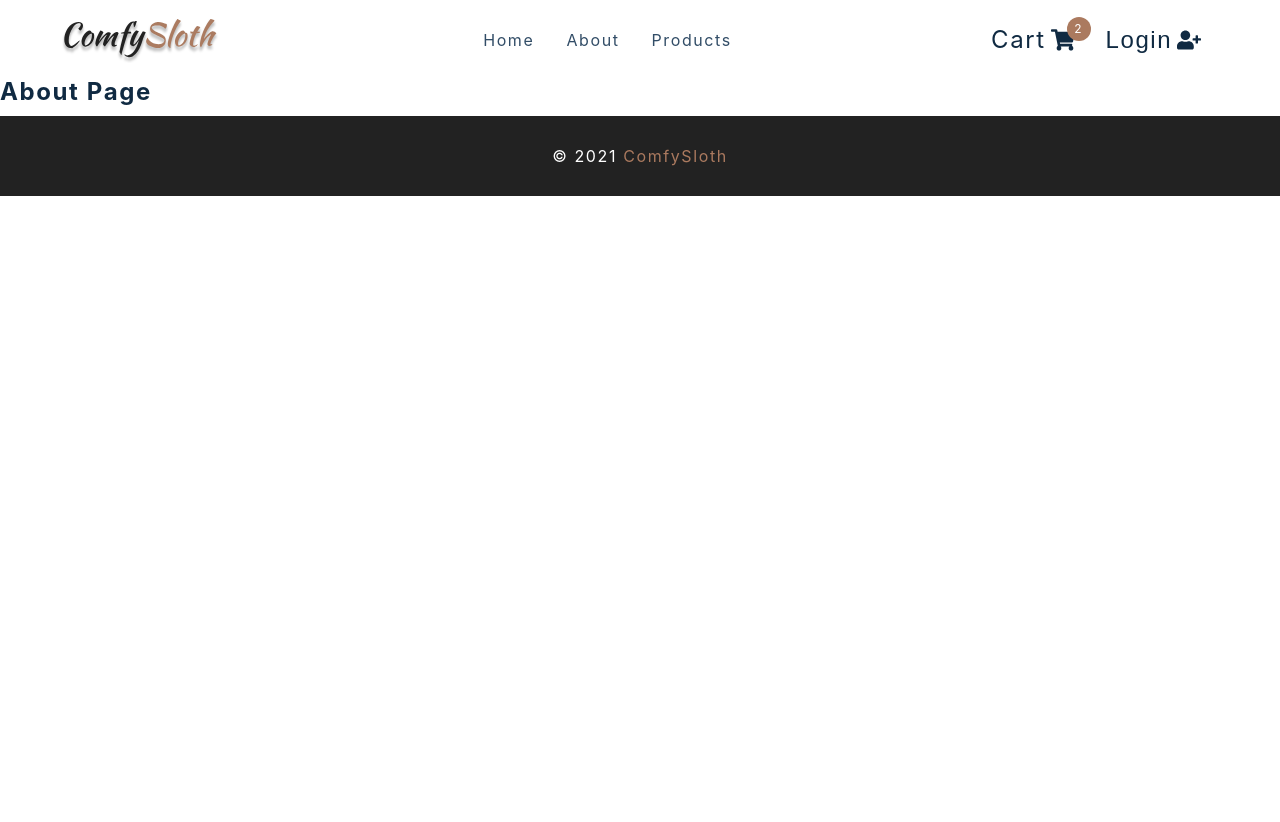
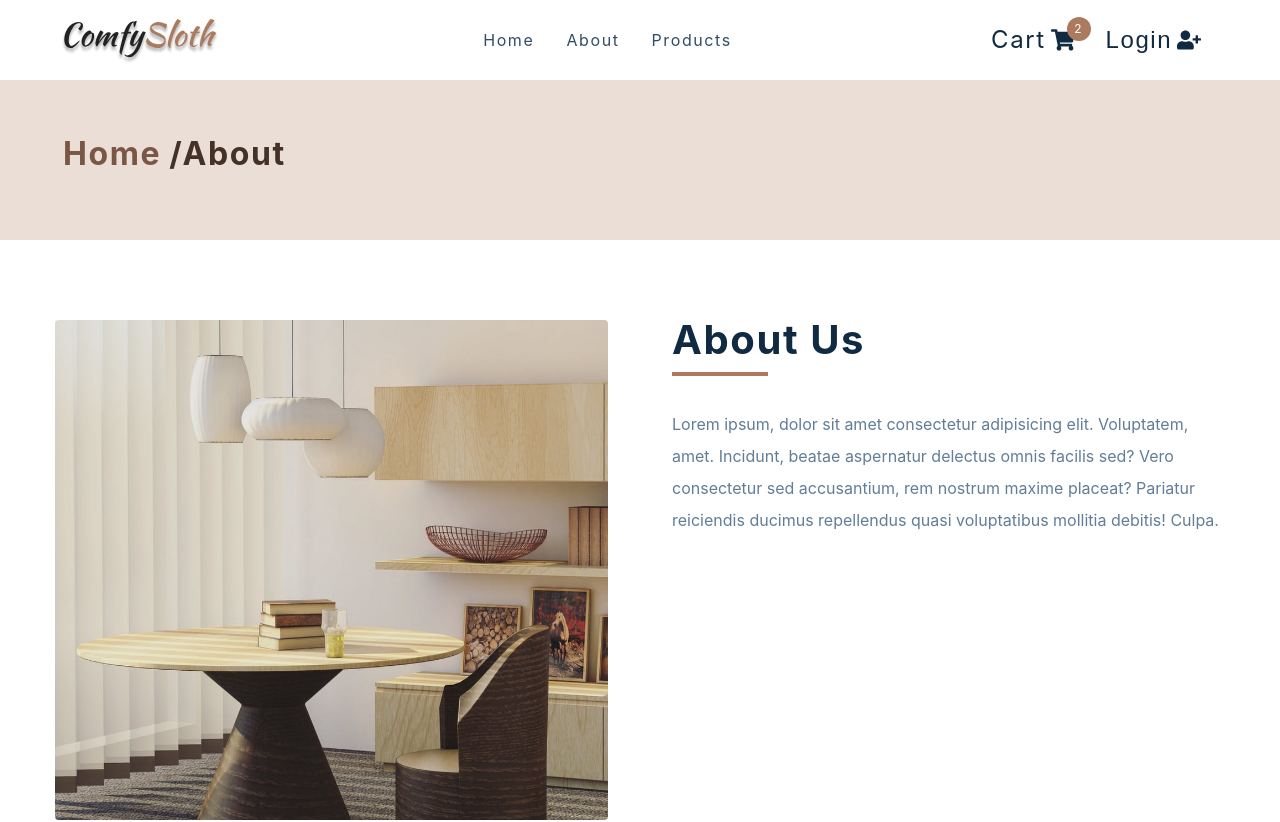
Before and after one commit to yashv6655/Modern-Furniture-Website, a React (Create React App) app: page /about in a window 1280 px wide. Shown: the top 822 px of the page. Before the commit the page ends 800 px from the top, so only its background shows below. Built offline with nearby package versions, Linux system fonts and the light colour scheme; the HTML template or start-up script is replaced by a standard one.

Commit message:
About, hero, and checkout page skeleton

```diff
--- a/src/components/PageHero.js
+++ b/src/components/PageHero.js
@@ -1,9 +1,17 @@
-import React from 'react'
-import styled from 'styled-components'
-import { Link } from 'react-router-dom'
-const PageHero = () => {
-  return <h4>page hero</h4>
-}
+import React from "react";
+import styled from "styled-components";
+import { Link } from "react-router-dom";
+const PageHero = ({ title }) => {
+  return (
+    <Wrapper>
+      <div className="section-center">
+        <h3>
+          <Link to="/">Home</Link>/{title}
+        </h3>
+      </div>
+    </Wrapper>
+  );
+};
 
 const Wrapper = styled.section`
   background: var(--clr-primary-10);
@@ -21,6 +29,6 @@
   a:hover {
     color: var(--clr-primary-1);
   }
-`
+`;
 
-export default PageHero
+export default PageHero;
--- a/src/pages/AboutPage.js
+++ b/src/pages/AboutPage.js
@@ -1,11 +1,31 @@
-import React from 'react'
-import styled from 'styled-components'
-import { PageHero } from '../components'
-import aboutImg from '../assets/hero-bcg.jpeg'
+import React from "react";
+import styled from "styled-components";
+import { PageHero } from "../components";
+import aboutImg from "../assets/hero-bcg.jpeg";
 
 const AboutPage = () => {
-  return <h4>about page</h4>
-}
+  return (
+    <main>
+      <PageHero title="About" />
+      <Wrapper className="page section section-center">
+        <img src={aboutImg} alt="about img" />
+        <article>
+          <div className="title">
+            <h2>About Us</h2>
+            <div className="underline"></div>
+          </div>
+          <p>
+            Lorem ipsum, dolor sit amet consectetur adipisicing elit.
+            Voluptatem, amet. Incidunt, beatae aspernatur delectus omnis facilis
+            sed? Vero consectetur sed accusantium, rem nostrum maxime placeat?
+            Pariatur reiciendis ducimus repellendus quasi voluptatibus mollitia
+            debitis! Culpa.
+          </p>
+        </article>
+      </Wrapper>
+    </main>
+  );
+};
 
 const Wrapper = styled.section`
   display: grid;
@@ -33,5 +53,5 @@
   @media (min-width: 992px) {
     grid-template-columns: 1fr 1fr;
   }
-`
-export default AboutPage
+`;
+export default AboutPage;
--- a/src/pages/CheckoutPage.js
+++ b/src/pages/CheckoutPage.js
@@ -1,8 +1,15 @@
-import React from 'react'
-import styled from 'styled-components'
-import { PageHero } from '../components'
+import React from "react";
+import styled from "styled-components";
+import { PageHero } from "../components";
 const CheckoutPage = () => {
-  return <h4>checkout page</h4>
-}
-const Wrapper = styled.div``
-export default CheckoutPage
+  return (
+    <main>
+      <PageHero title="Checkout" />
+      <Wrapper className="page">
+        <h1>Checkout page</h1>
+      </Wrapper>
+    </main>
+  );
+};
+const Wrapper = styled.div``;
+export default CheckoutPage;
```
